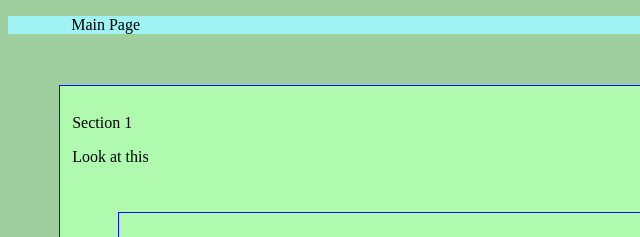
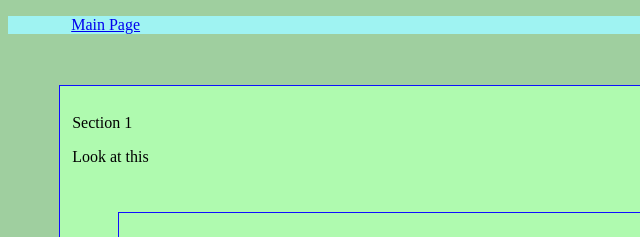
Before and after one commit to SebastianMotsch/CI-102-SyncSafe, a plain HTML site: page maininfo.html in a window 1280 px wide. Shown: the top 237 px of the page, 0-640 px from the left. Drawn offline with Linux system fonts and the light colour scheme.

Commit message:
Fix href link in header

```diff
--- a/maininfo.html
+++ b/maininfo.html
@@ -8,7 +8,7 @@
 </head>
 <body>
     <div class="header">
-        <p><a link="cs.drexel.edu/~jl4656/CI102/ci102_cyberdrones/index.html">Main Page</a></p>
+        <p><a href="index.html">Main Page</a></p>
     </div>
     <div class="section">
         <p>Section 1</p>
```
